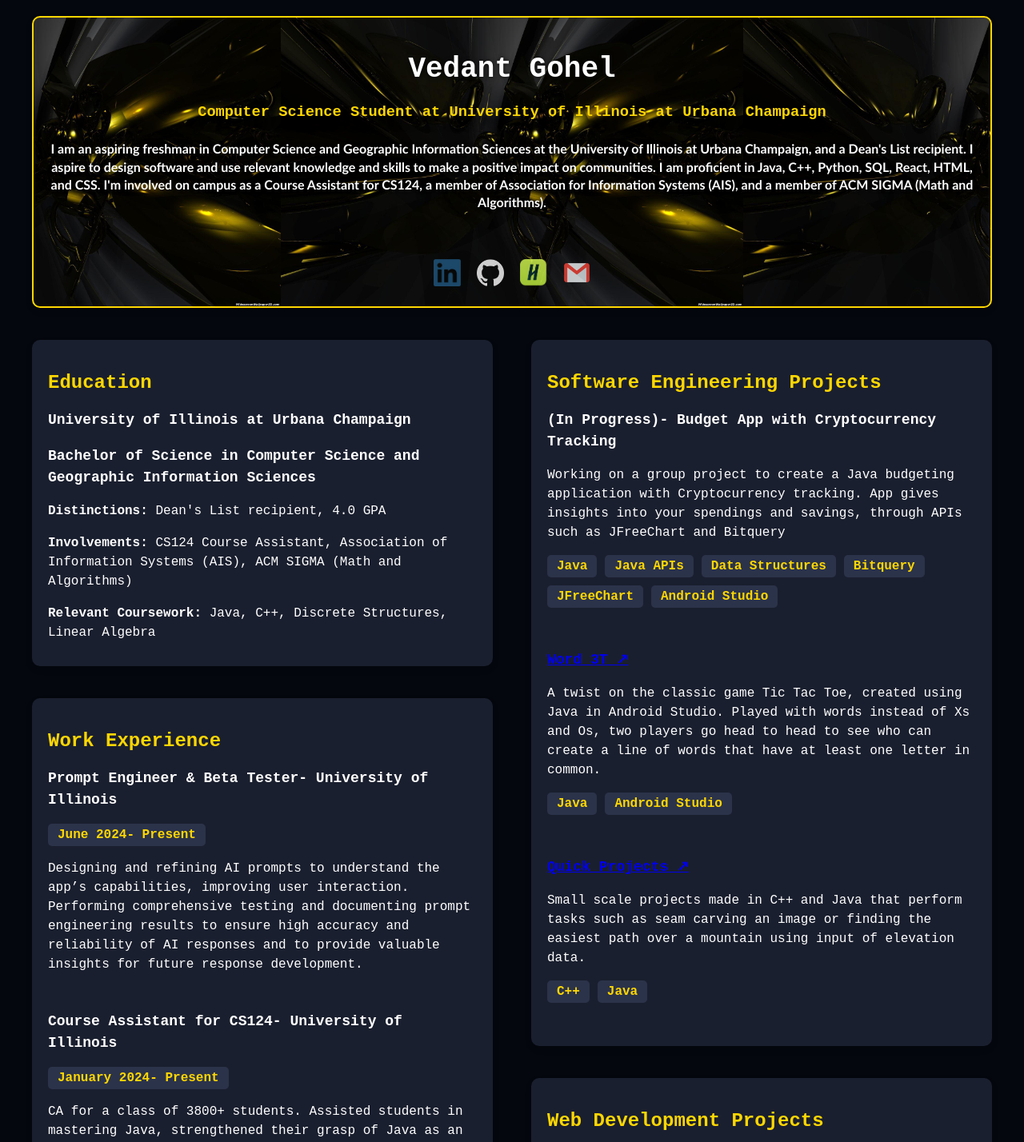
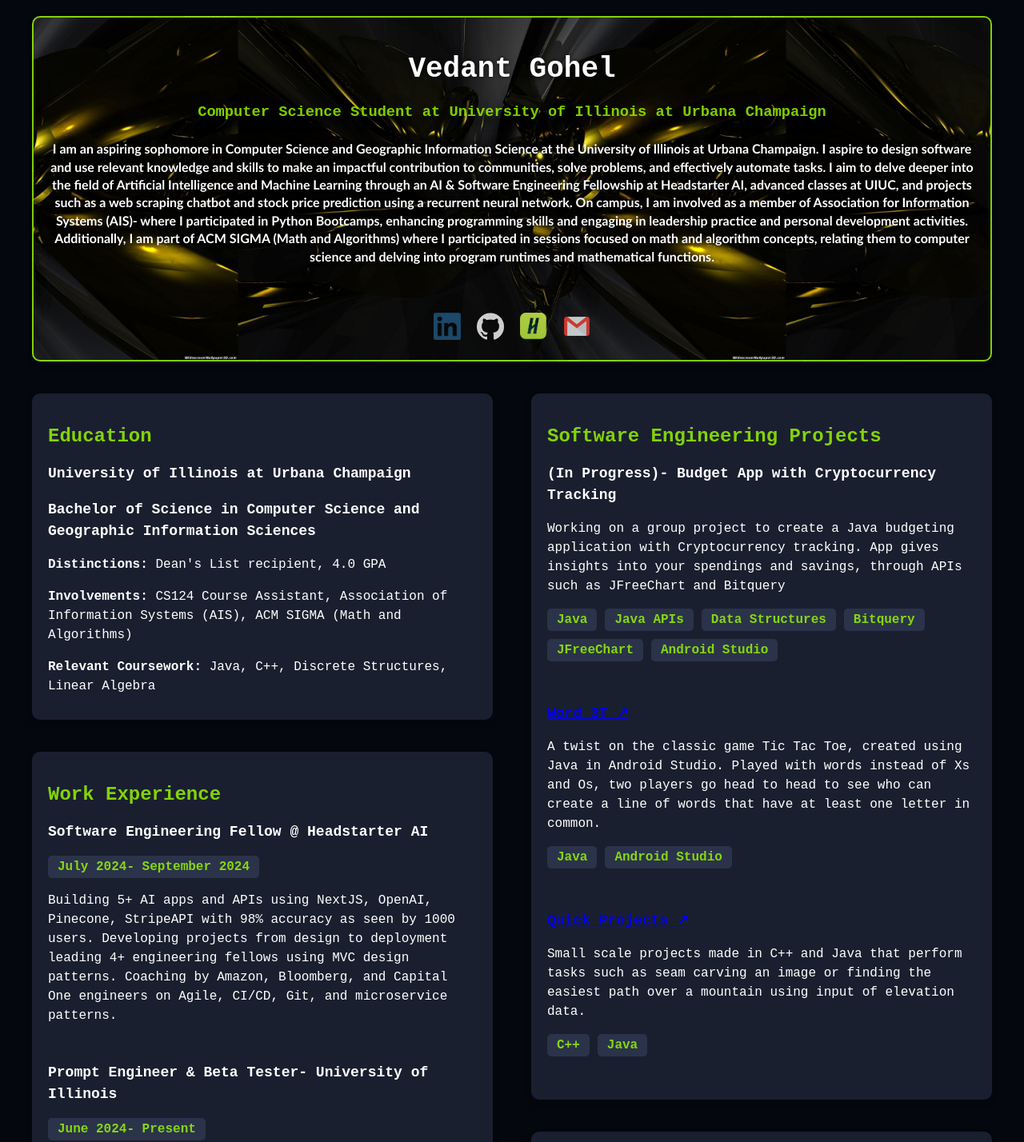
Before and after one commit to VedantCars2004/Personal-Portfolio, a React (Create React App) app: page / in a window 1280 px wide. Shown: the top 1428 px of the page at 80% size. Built offline with nearby package versions, Linux system fonts and the light colour scheme.

Commit message:
added headstarter info

```diff
--- a/src/App.css
+++ b/src/App.css
@@ -20,7 +20,7 @@ body {
     text-align: center;
     margin-bottom: 40px;
     flex-basis: 100%;
-    border: 2px solid #FFD700;
+    border: 2px solid #9dff00cd;
     padding: 20px;
     border-radius: 10px;
     background-image: url('./Assets/profile-info-background.jpg');
@@ -109,7 +109,7 @@ body {
     font-size: 24px;
     margin-bottom: 20px;
     font-family: 'Roboto Mono', monospace;
-    color: #FFD700;
+    color: #9dff00cd;
   }
 
   .sections-left h3, .sections-right h3 {
@@ -138,14 +138,14 @@ body {
     background-color: #2b334a;
     padding: 5px 12px;
     border-radius: 5px;
-    color: #FFD700;
+    color: #9dff00cd;
     font-weight: bold;
     transition: transform 0.5s ease;
   }
 
   .sections-left li:hover, .sections-right li:hover {
     transform: scale(1.05);
-    box-shadow: 0px 2px 2px rgba(245, 253, 1, 0.473);
+    box-shadow: 0px 2px 2px #9dff00cd;
     border: 1px solid #929292;
   }
 
@@ -171,7 +171,7 @@ body {
   text-align: center;
   margin-bottom: 40px;
   flex-basis: 100%;
-  border: 2px solid #FFD700;
+  border: 2px solid #9dff00cd;
   padding: 20px;
   border-radius: 10px;
   background-image: url('./Assets/profile-info-background.jpg');
@@ -224,7 +224,7 @@ body {
   display: inline-block;
   font-family: 'Courier New', Courier, monospace;
   background-color: #2b334a;
-  color: yellow;
+  color: #9dff00cd;
   padding: 8px 16px;
   text-decoration: none;
   border-radius: 5px;
@@ -233,7 +233,7 @@ body {
 
 .project-box a:hover {
   transform: scale(1.05);
-  box-shadow: 0px 2px 2px rgba(245, 253, 1, 0.473);
+  box-shadow: 0px 2px 2px #9dff00cd;
   border: 1.5px solid white;
 }
 body {
@@ -257,7 +257,7 @@ body {
   text-align: center;
   margin-bottom: 40px;
   flex-basis: 100%;
-  border: 2px solid #FFD700;
+  border: 2px solid #9dff00cd;
   padding: 20px;
   border-radius: 10px;
   background-image: url('./Assets/profile-info-background.jpg');
@@ -277,7 +277,7 @@ body {
 }
 
 .profile-info h3 {
-  color: #FFD700;
+  color: #9dff00cd;
   line-height: 1.5;
   text-shadow: 0 10px 10px rgba(0, 0, 0, 0.8);
 }
@@ -339,14 +339,14 @@ body {
 .sections-right > div:hover {
   transform: scale(1.01);
   border: 2px solid #929292;
-  box-shadow: 0px 8px 8px rgba(245, 253, 1, 0.473);
+  box-shadow: 0px 8px 8px #9dff00cd;
 }
 
 .sections-left h2, .sections-right h2 {
   font-size: 24px;
   margin-bottom: 20px;
   font-family: 'Roboto Mono', monospace;
-  color: #FFD700;
+  color: #9dff00cd;
 }
 
 .sections-left h3, .sections-right h3 {
@@ -375,14 +375,14 @@ body {
   background-color: #2b334a;
   padding: 5px 12px;
   border-radius: 5px;
-  color: #FFD700;
+  color: #9dff00cd;
   font-weight: bold;
   transition: transform 0.5s ease;
 }
 
 .sections-left li:hover, .sections-right li:hover {
   transform: scale(1.05);
-  box-shadow: 0px 2px 2px rgba(245, 253, 1, 0.473);
+  box-shadow: 0px 2px 2px #9dff00cd;
   border: 1px solid #929292;
 }
 
@@ -398,7 +398,7 @@ body {
   text-align: center;
   margin-bottom: 40px;
   flex-basis: 100%;
-  border: 2px solid #FFD700;
+  border: 2px solid #9dff00cd;
   padding: 20px;
   border-radius: 10px;
   background-size: contain;
@@ -422,7 +422,7 @@ body {
   border-radius: 5px;
   font-size: 20px;
   margin-bottom: 20px;
-  border-color: #FFD700;
+  border-color: #9dff00cd;
 }
 
 .intro-box:hover {
@@ -455,7 +455,7 @@ body {
 .project-box:hover {
   transform: scale(1.01);
   border: 3px solid rgb(199, 199, 199);
-  box-shadow: 0px 8px 8px rgba(245, 253, 1, 0.473);
+  box-shadow: 0px 8px 8px #9dff00cd;
 }
 
 .project-list {
@@ -468,7 +468,7 @@ body {
 }
 
 .project-list h3 {
-  color: #FFD700;
+  color: #9dff00cd;
   line-height: 1.5;
   font-size: 15;
   font-family: 'Roboto Mono', monospace;
@@ -485,7 +485,7 @@ body {
   display: inline-block;
   font-family: 'Courier New', Courier, monospace;
   background-color: #2b334a;
-  color:  #FFD700;
+  color:  #9dff00cd;
   padding: 8px 16px;
   font-weight: bold;
   text-decoration: none;
@@ -495,6 +495,6 @@ body {
 
 .project-list a:hover {
   transform: scale(1.05);
-  box-shadow: 0px 2px 2px rgba(245, 253, 1, 0.473);
+  box-shadow: 0px 2px 2px #9dff00cd;
   border: 1.5px solid white;
 }
--- a/src/ProfilePage.js
+++ b/src/ProfilePage.js
@@ -39,11 +39,8 @@ const ProfilePage = () => {
             <div className='profile-info'>
                 <h1>Vedant Gohel</h1>
                 <h3>Computer Science Student at University of Illinois at Urbana Champaign</h3>
-                <h4>I am an aspiring freshman in Computer Science and Geographic Information Sciences at the University
-                    of Illinois at Urbana Champaign, and a Dean's List recipient. I aspire to design software and use relevant knowledge and skills to
-                    make a positive impact on communities. I am proficient in Java, C++, Python, SQL, React, HTML, and CSS.
-                    I'm involved on campus as a Course Assistant for CS124, a member of Association for Information Systems (AIS),
-                    and a member of ACM SIGMA (Math and Algorithms).
+                <h4>I am an aspiring sophomore in Computer Science and Geographic Information Science at the University of Illinois at Urbana Champaign. I aspire to design software and use relevant knowledge and skills to make an impactful contribution to communities, solve problems, and effectively automate tasks. I aim to delve deeper into the field of Artificial Intelligence and Machine Learning through an AI & Software Engineering Fellowship at Headstarter AI, advanced classes at UIUC, and projects such as a web scraping chatbot and stock price prediction using a recurrent neural network.
+On campus, I am involved as a member of Association for Information Systems (AIS)- where I participated in Python Bootcamps, enhancing programming skills and engaging in leadership practice and personal development activities. Additionally, I am part of ACM SIGMA (Math and Algorithms) where I participated in sessions focused on math and algorithm concepts, relating them to computer science and delving into program runtimes and mathematical functions.
                 </h4>
                 <br />
                 <div className='social-links'>
@@ -72,6 +69,13 @@ const ProfilePage = () => {
                 </div>
                 <div className='experience'>
                     <h2>Work Experience</h2>
+                    <h3>Software Engineering Fellow @ Headstarter AI</h3>
+                    <ul><li>July 2024- September 2024</li></ul>
+                    <p>Building 5+ AI apps and APIs using NextJS, OpenAI, Pinecone, StripeAPI with 98% accuracy as seen by 1000 users.
+Developing projects from design to deployment leading 4+ engineering fellows using MVC design patterns.
+Coaching by Amazon, Bloomberg, and Capital One engineers on Agile, CI/CD, Git, and microservice patterns.
+                    </p>
+                    <br />
                     <h3>Prompt Engineer & Beta Tester- University of Illinois</h3>
                     <ul><li>June 2024- Present</li></ul>
                     <p>Designing and refining AI prompts to understand the app’s capabilities, improving user interaction. Performing comprehensive testing and documenting prompt engineering results to ensure high accuracy and reliability of AI responses and to provide valuable insights for future response development.
@@ -130,6 +134,8 @@ const ProfilePage = () => {
                         <li>Linear Algebra & Matrix Theory</li>
                         <li>Statistics and Probability- CS</li>
                         <li>Data Structures & OOP</li>
+                        <li>Computer Systems</li>
+                        <li>Software Design Lab</li>
                     </ul>
                 </div>
             </div>
```
Also changed, not shown: src/Assets/vedantgohelppimage.jpg (added).
